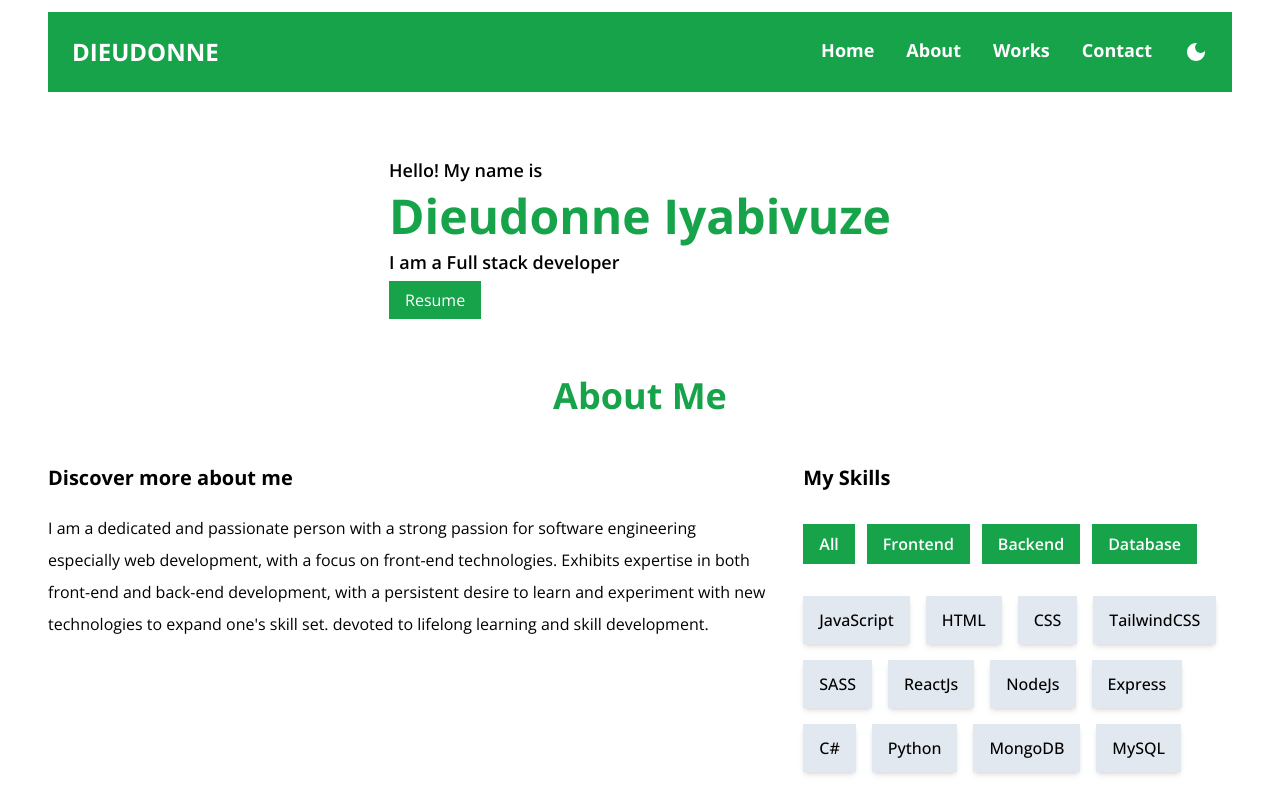
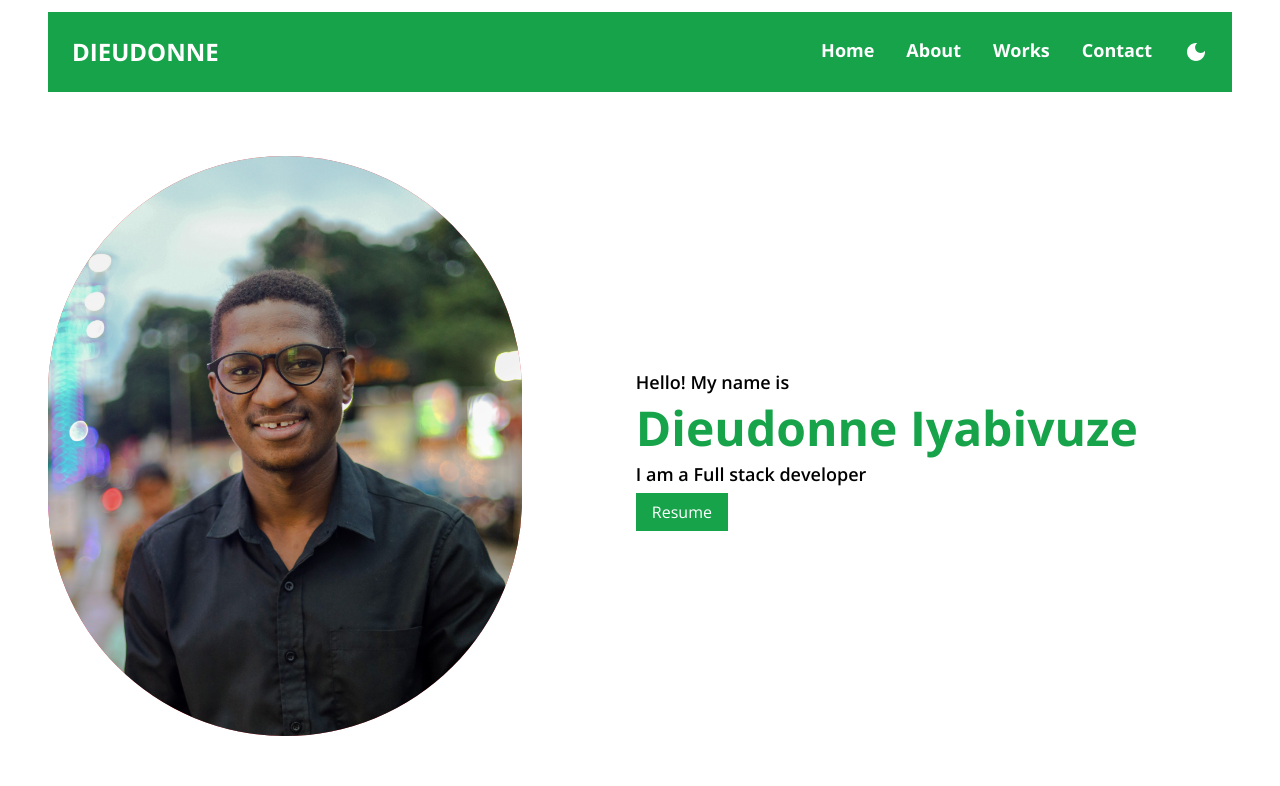
Before and after one commit to Iyabivuz-e/Portfolio, a React (Vite) app: page / in a window 1280 px wide. Shown: the top 786 px of the page. Built offline with nearby package versions, Linux system fonts and the light colour scheme; the HTML template or start-up script is replaced by a standard one.

Commit message:
updated skills component

```diff
--- a/src/Components/About/Skills.tsx
+++ b/src/Components/About/Skills.tsx
@@ -1,6 +1,10 @@
 import programmingLanguages from "../../helpers/Techskills";
 
 const Skills = () => {
+
+  const handleFilter = () => {
+    console.log("Handled...")
+  }
   return (
     <div>
       <h1 className="text-xl mb-5 font-bold dark:text-slate-200">My Skills</h1>
@@ -9,7 +13,7 @@ const Skills = () => {
           className=" py-3 flex gap-3 mb-5 max-sm:flex-wrap justify-start"
         >
           <li className="bg-green-600 text-white px-4 py-2 cursor-pointer font-semibold">All</li>
-          <li className="bg-green-600 text-white px-4 py-2 cursor-pointer font-semibold">Frontend</li>
+          <li onClick={handleFilter} className="bg-green-600 text-white px-4 py-2 cursor-pointer font-semibold">Frontend</li>
           <li className="bg-green-600 text-white px-4 py-2 cursor-pointer font-semibold">Backend</li>
           <li className="bg-green-600 text-white px-4 py-2 cursor-pointer font-semibold">Database</li>
         </ul>
--- a/src/Components/Intro/Intro.tsx
+++ b/src/Components/Intro/Intro.tsx
@@ -1,11 +1,17 @@
-// import React from 'react'
-
+import myImage from "../../assets/images/imggggh.jpg";
 import { Link } from "react-router-dom";
 
 const Intro = () => {
   return (
-    <header className="flex flex-col mt-16 ">
-      <section className="m-auto">
+    <header className="flex max-sm:flex-col max-sm:items-center mt-16 max-md:gap-20 gap-5 ">
+      <div className="w-[40%] max-md:w-3/4 h-2/4 rounded-full bg-red-500">
+        <img
+          src={myImage}
+          alt="background-img"
+          className="w-full h-full rounded-full object-fill"
+        />
+      </div>
+      <section className="m-auto max-sm:text-center max-sm:-mt-8">
         <p className="text-lg font-semibold mb-3 dark:text-slate-200">
           Hello! My name is
         </p>
```
Also changed, not shown: src/assets/images/imggggh.jpg (added), 1 other file (tests, documents, lock files or other folders).
